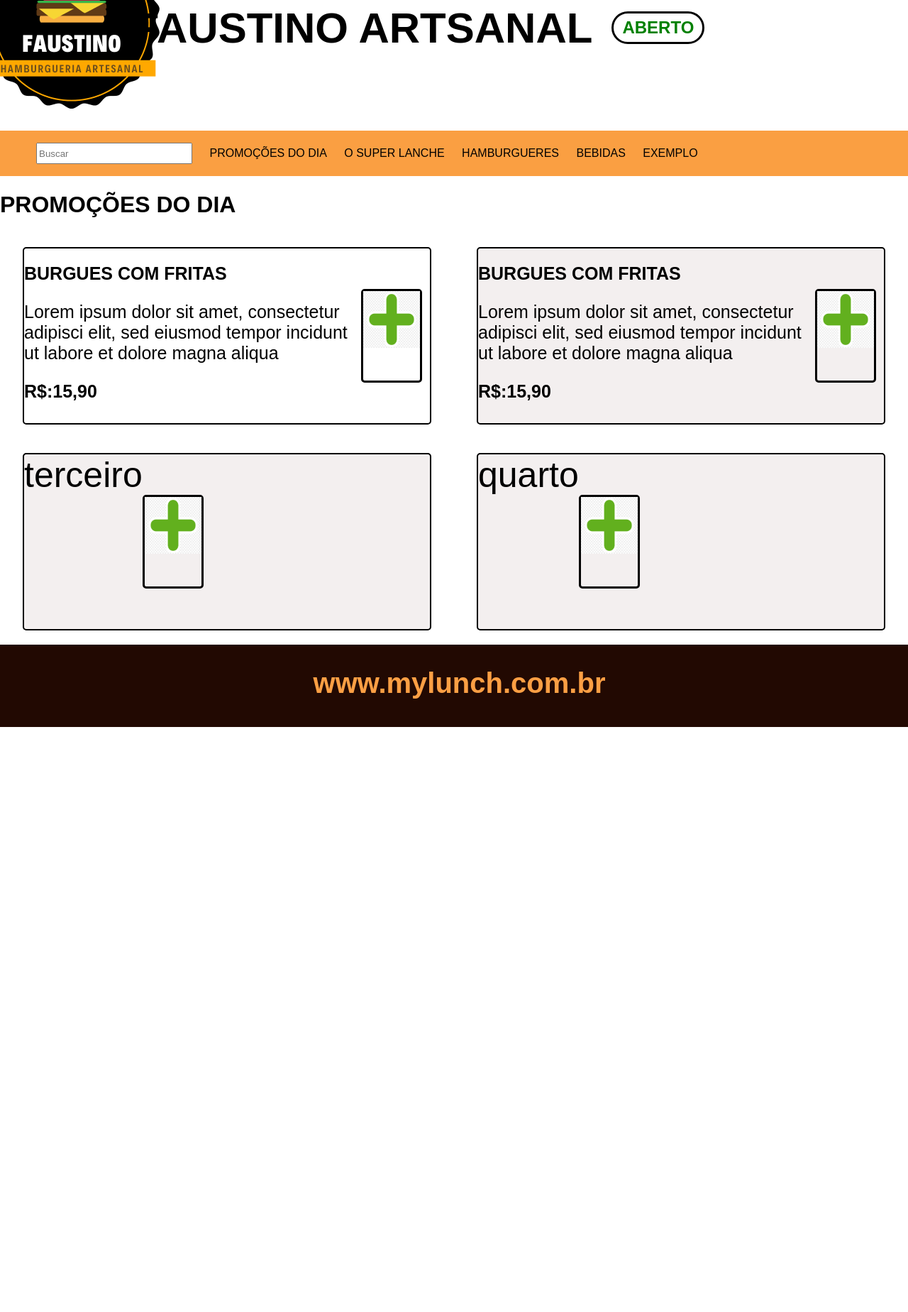
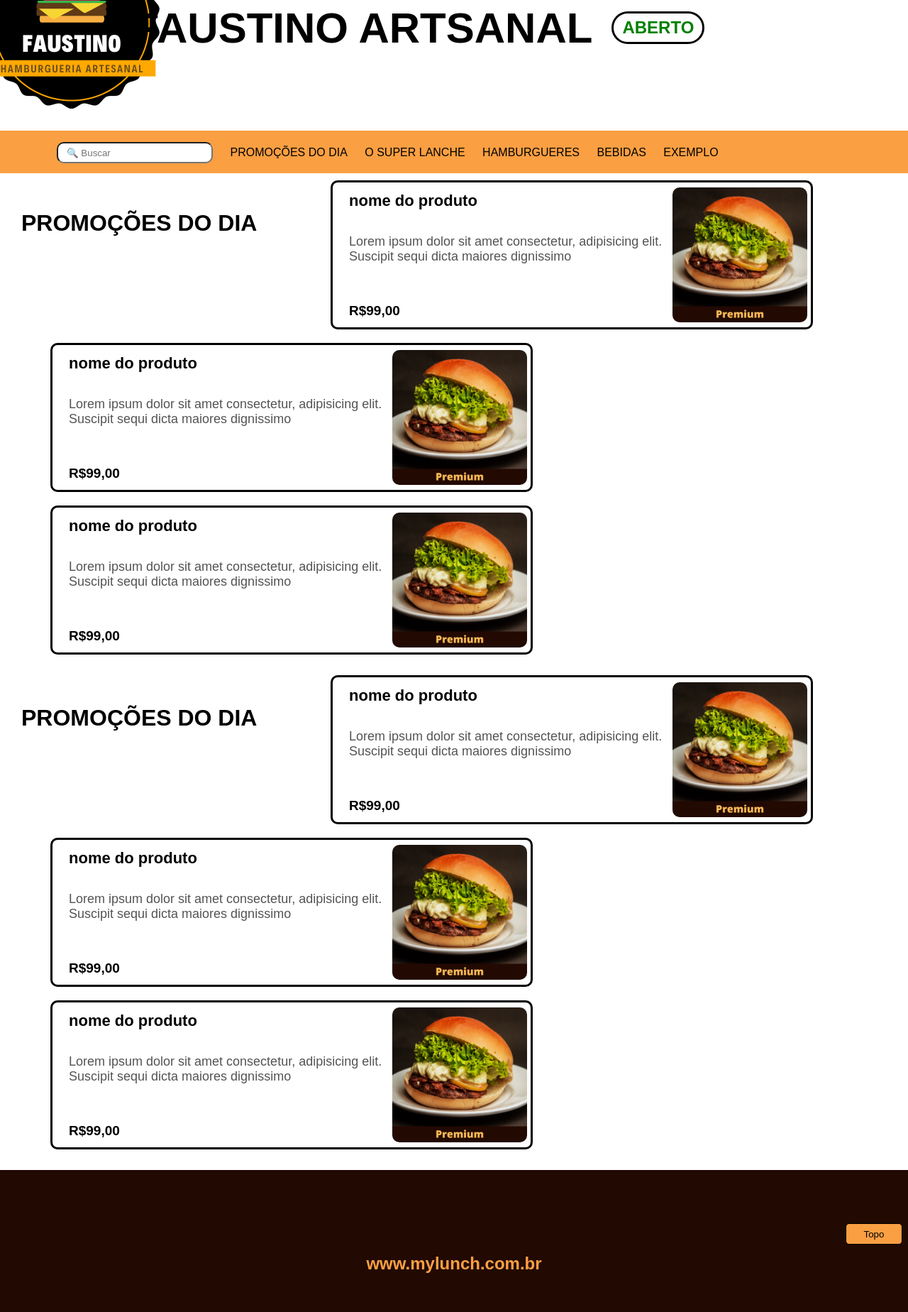
Before and after one commit to WorenoKing/MyLunch, a PHP site: page / in a window 1280 px wide. Shown: the part 181-2029 px from the top of the page at 71% size. Before the commit the page ends 1205 px from the top, so only its background shows below. Run offline with PHP 8.4, Linux system fonts and the light colour scheme.

Commit message:
PagVenda - Pré acabada
Parte de venda do cliente pré finalizada.

```diff
--- a/css/style.css
+++ b/css/style.css
@@ -5,6 +5,7 @@
 body {
     margin: 0px;
     padding: 0px;
+
 }
 
 /*Menusuperior*/
@@ -43,6 +44,7 @@ header {
     height: 30px;
     background-color: #fa9f42;
     border: 1px solid;
+    cursor: pointer;
 }
 /*Fim Menusuperior*/
 
@@ -90,116 +92,160 @@ header {
     display: flex;
     justify-content: center;
     align-items: center;
+    cursor: pointer;
 }
+/*Fim Imagem, nome, status parceiro*/
 
 
-nav {
-    padding: 1px;
-    background-color: #fa9f42;
+/* Segundo Menu */
+.sticky{
+    position: sticky;
+    top: 0;
 }
-a{
-    color: black;
-
+.menu-2 {
+    padding: 30px;
+    background: #fa9f42;
+    position: relative;
 }
-
-nav li{
+.menu-2 nav {
+    position: absolute;
+    margin-top: -30px;
+}
+.menu-2 a{
+    color: rgb(0, 0, 0);
+}
+.menu-2 li a:hover {
+    border-bottom: 2px solid rgb(255, 255, 255);
+    color: white;
+    transition: all .2s;
+}
+.menu-2 input{
+    cursor: pointer;
+    padding: 12px;
+    border-radius: 10px;
+}
+.menu-2 nav li{
     margin: 5px 10px;
     display: inline;
 }
-.loopa {
+.menu-2 .loopa {
     width: 220px;
     height: 30px;
 }
-
+/* Fim Segundo Menu */
 
 
 
 /* lista de produtos */
+.section {
+    margin: 10px;
+}
+.section h1 {
+    width: 400px;
+    padding: 20px 20px 0px 20px;
+    float: inline-start;
+}
+.section-box /* ul */{
+    width: 95%;
+    margin: 0 5px;
+}
+.card /* li */{
+    position: relative;
+    width: 680px;
+    height: 210px;
+    display: inline-block;
+    padding: 13px 23px;
+    margin-left: 16px;
+    margin-bottom: 19px;
+    vertical-align: top;
+    border: 3px solid #000000;
+    border-radius: 10px;
+    box-sizing: border-box;
+    cursor: pointer;
+}
+.card:hover {
+    border: 4px solid #fa9f42;
+    transition: all .1s;
+}
+.card:active {
+    border: 4px solid #2a5111;
+    background: #2a5111;
+}
 
-.exemplo{
-    width: 100%;
-    height: auto;
-    display : flex;
-    flex-direction : row ;
-    justify-content : space-around;
-    flex-flow : wrap;
+.nome-produto {
+    position: absolute;
+    box-sizing: border-box;
+    margin: 0;
+    font-size: 22px;
+    font-weight: bold;
 
+}
+.descricao-produto {
+    position: absolute;
+    box-sizing: border-box;
+    color: #000000ac;
+    margin: 0;
+    font-size: 18px;
+    width: 450px;
+    top: 73px;
+}
+.valor-produto {
+    position: absolute;
+    box-sizing: border-box;
+    margin: 0;
+    font-size: 19px;
+    font-weight: bold;
+    bottom: 12px;
+}
+.imagem-produto {
+    position: absolute;
+    box-sizing: border-box;
+    margin: 0;
+    border-radius: 10px;
+    right: 5px;
+    top: 7px;
 }
 
 
-.box1{
-
-    width: 45%;
-    height: 250px;
-
-    margin: 20px;
-    box-sizing: border-box;
-    font-size:  50px;
-    border-radius: 5px;
-    border: 2px solid black;
+/* Footer */
+#rodape {
+    position: relative;
     display: flex;
+    width: 100%;
+    height: 200px;
+    bottom: 0;
+    background: #220902;
+    justify-content: center;
+    align-items: center;
+}
+.description {
+    margin-top: 5%;
+    position: absolute;
+    display: flex;
+    justify-content: center;
 
 }
-.box2{
+.description a {
+    color: #FC9F44;
+    font-size: 3vh;
+    width: 100%;
+    padding: 5px;
+}
+.topo {
+    position: absolute;
+    width: 80px;
+    height: 80px;
+    right: 13px;
+}
+.topo input{
+    border-radius: 5px;
+    margin-left: 5px;
+    margin-top: 15px;
+    width: 80px;
+    height: 30px;
 
-    width: 45%;
-    height: 250px;
-    background: rgb(243, 239, 239);
-    margin: 20px;
-    box-sizing: border-box;
-    font-size:  50px;
-    border-radius: 5px;
-    border: 2px solid black;
-    display: flex;
-
+    background-color: #fa9f42;
+    border: 1px solid;
+    cursor: pointer;
 }
-.box3{
-
-    width: 45%;
-    height: 250px;
-    background: rgb(243, 239, 239);
-    margin: 20px;
-    box-sizing: border-box;
-    font-size:  50px;
-    border-radius: 5px;
-    border: 2px solid black;
-    display: flex;
-
-}
-.box4{
-
-    width: 45%;
-    height: 250px;
-    background: rgb(243, 239, 239);
-    margin: 20px;
-    box-sizing: border-box;
-    font-size:  50px;
-    border-radius: 5px;
-    border: 2px solid black;
-    display: flex;
-
-}
-
-.icon-plus{
-    margin-top: 10%;
-    margin-bottom:10%;
-    margin-right:2%;
-    border-radius:5px;
-    border-style:solid;
-}
-
-.footer{
-    background-color: #220902;
-    color: #FC9F44;
-    padding-top: 5px;
-    font-size: 20px;
-    padding-left: 15px;
-    padding-bottom:1%;
-    position:relative;
-    text-align:center;
-}
-
-.ul-list:hover{
-    text-decoration: underline;
-
-}
+/* End Footer*/
--- a/index.php
+++ b/index.php
@@ -6,7 +6,7 @@
     <meta name="viewport" content="width=device-width, initial-scale=1.0">
     <link href="css/style.css" rel="stylesheet">
     <title>Mylunch</title>
-    <link rel="icon" type="image.png" href="img/marca.png" />
+    <link rel="icon" type="image.png" href="img/marca.png">
 </head>
 <body>
 <!--Menu Superior-->
@@ -38,74 +38,83 @@
 
 </div>
 
-<div>
-    <nav>
-        <ul class="menu-ul">
-            <li><input class="loopa" type="search" width="100px" height="50px" placeholder="Buscar"></li>
-            <li><a class="ul-list" href="#">PROMOÇÕES DO DIA</a></li>
-            <li><a class="ul-list" href="#">O SUPER LANCHE</a></li>
-            <li><a class="ul-list" href="#">HAMBURGUERES</a></li>
-            <li><a class="ul-list" href="#">BEBIDAS</a></li>
-            <li><a class="ul-list" href="#">EXEMPLO</a></li>
+
+<main>
+    <div class="sticky">
+        <div class="menu-2">
+            <nav>
+                <ul class="menu-ul">
+                    <li><input class="loopa" type="search" width="100px" height="50px" placeholder="&#128269; Buscar"></li>
+                    <li><a href="#">PROMOÇÕES DO DIA</a></li>
+                    <li><a href="#">O SUPER LANCHE</a></li>
+                    <li><a href="#">HAMBURGUERES</a></li>
+                    <li><a href="#">BEBIDAS</a></li>
+                    <li><a href="#">EXEMPLO</a></li>
+                </ul>
+            </nav>
+        </div>
+    </div>
+
+
+<div class="section">
+    <h1>PROMOÇÕES DO DIA</h1>
+        <ul class="section-box">
+            <li class="card">
+               <p class="nome-produto">nome do produto</p>
+               <p class="descricao-produto">Lorem ipsum dolor sit amet consectetur, adipisicing elit. Suscipit sequi dicta maiores dignissimo</p>
+               <p class="valor-produto">R$99,00</p>
+               <img class="imagem-produto" src="img/burguer.png" width="190" height="190" alt="...">
+            </li>
+            <li class="card">
+                <p class="nome-produto">nome do produto</p>
+                <p class="descricao-produto">Lorem ipsum dolor sit amet consectetur, adipisicing elit. Suscipit sequi dicta maiores dignissimo</p>
+                <p class="valor-produto">R$99,00</p>
+                <img class="imagem-produto" src="img/burguer.png" width="190" height="190" alt="...">
+             </li>
+             <li class="card">
+                <p class="nome-produto">nome do produto</p>
+                <p class="descricao-produto">Lorem ipsum dolor sit amet consectetur, adipisicing elit. Suscipit sequi dicta maiores dignissimo</p>
+                <p class="valor-produto">R$99,00</p>
+                <img class="imagem-produto" src="img/burguer.png" width="190" height="190" alt="...">
+             </li>
         </ul>
-    </nav>
+</div>
+
+<div class="section">
+    <h1>PROMOÇÕES DO DIA</h1>
+        <ul class="section-box">
+            <li class="card">
+               <p class="nome-produto">nome do produto</p>
+               <p class="descricao-produto">Lorem ipsum dolor sit amet consectetur, adipisicing elit. Suscipit sequi dicta maiores dignissimo</p>
+               <p class="valor-produto">R$99,00</p>
+               <img class="imagem-produto" src="img/burguer.png" width="190" height="190" alt="...">
+            </li>
+            <li class="card">
+                <p class="nome-produto">nome do produto</p>
+                <p class="descricao-produto">Lorem ipsum dolor sit amet consectetur, adipisicing elit. Suscipit sequi dicta maiores dignissimo</p>
+                <p class="valor-produto">R$99,00</p>
+                <img class="imagem-produto" src="img/burguer.png" width="190" height="190" alt="...">
+             </li>
+             <li class="card">
+                <p class="nome-produto">nome do produto</p>
+                <p class="descricao-produto">Lorem ipsum dolor sit amet consectetur, adipisicing elit. Suscipit sequi dicta maiores dignissimo</p>
+                <p class="valor-produto">R$99,00</p>
+                <img class="imagem-produto" src="img/burguer.png" width="190" height="190" alt="...">
+             </li>
+        </ul>
 </div>
 
 
-
-<h1>PROMOÇÕES DO DIA</h1>
-
-<div class="exemplo">
-        <div class="box1">
-
-        <div >
-           <h2 style="font-size: 25px"> BURGUES COM FRITAS</h2>
-           <p style="font-size: 25px;">Lorem ipsum dolor sit amet, consectetur adipisci elit, sed eiusmod tempor incidunt ut labore et dolore magna aliqua</p>
-           <h2 style="font-size: 25px">R$:15,90</h2>
-            </div>
-            <div class="icon-plus">
-            <a href="#" target="_blank">
-                <img src="img/iconplus.jpg" width="80px" height="80px">
-            </a>
-           </div>
+<footer>
+    <div id="rodape">
+        <div class="description">
+            <a href=""><strong>www.mylunch.com.br</strong></a>
+            <br>
         </div>
-
-        <div class="box2">
-
-        <div >
-           <h2 style="font-size: 25px"> BURGUES COM FRITAS</h2>
-           <p style="font-size: 25px;">Lorem ipsum dolor sit amet, consectetur adipisci elit, sed eiusmod tempor incidunt ut labore et dolore magna aliqua</p>
-           <h2 style="font-size: 25px">R$:15,90</h2>
-            </div>
-            <div class="icon-plus">
-            <a href="#" target="_blank">
-            <img src="img/iconplus.jpg" width="80px" height="80px" >
-            </a>
-           </div>
-        </div>
-
-        <div class="box3">
-            terceiro
-            <div class="icon-plus">
-            <a href="#" target="_blank">
-            <img src="img/iconplus.jpg" width="80px" height="80px"></a>
-            </div>
-        </div>
-
-        <div class="box4">
-            quarto
-            <div class="icon-plus">
-            <a href="#" target="_blank">
-            <img src="img/iconplus.jpg" width="80px" height="80px"></a>
-            </div>
+        <div class="topo">
+            <a href="#"><input type="button" class="btn" value="Topo"></a>
         </div>
     </div>
-
-    <div class="footer">
-        <h1>www.mylunch.com.br</h1>
-    </div>
-
-
-
+</footer>
 </body>
 </html>
```
Also changed, not shown: img/burguer.png (added).
